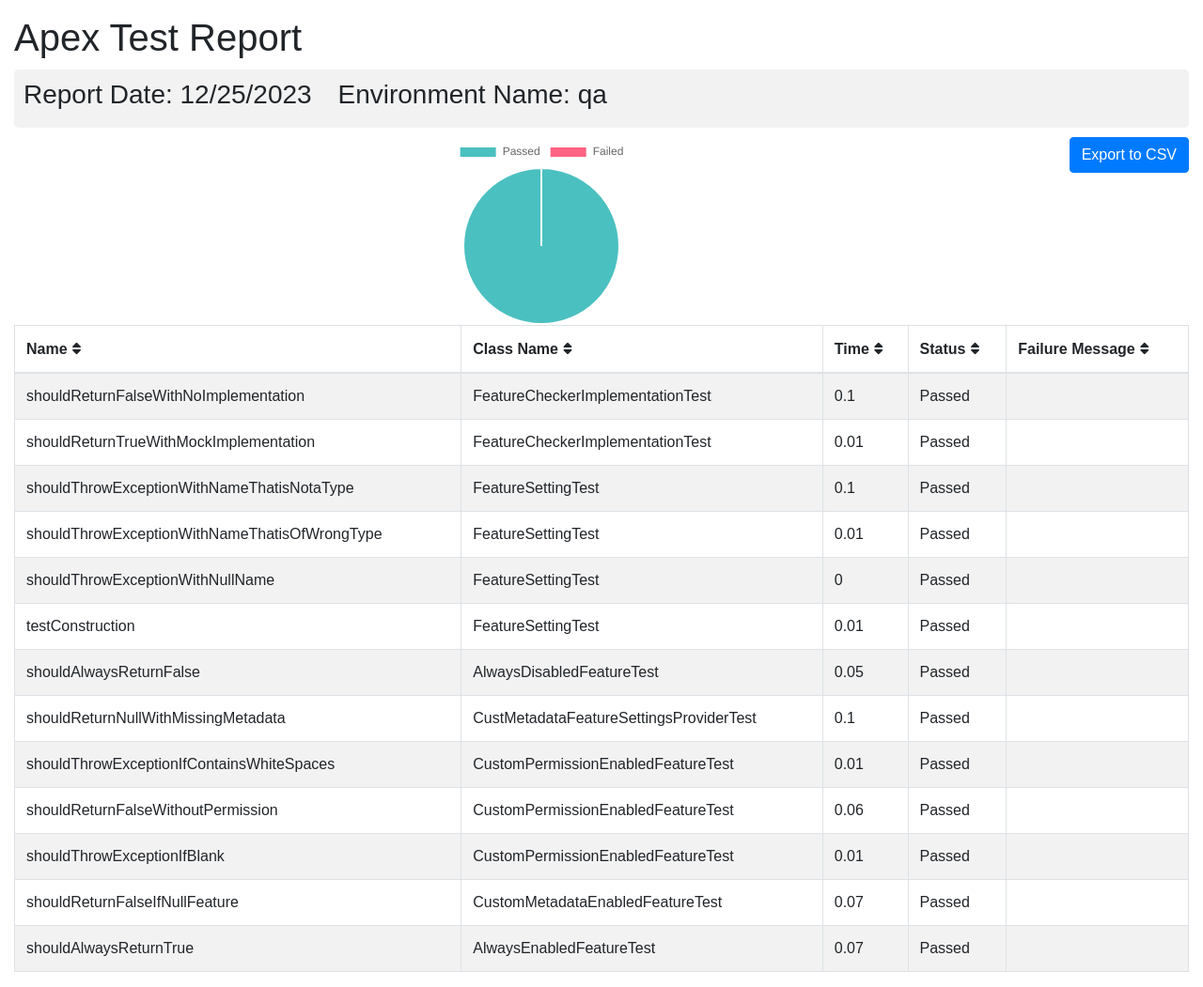
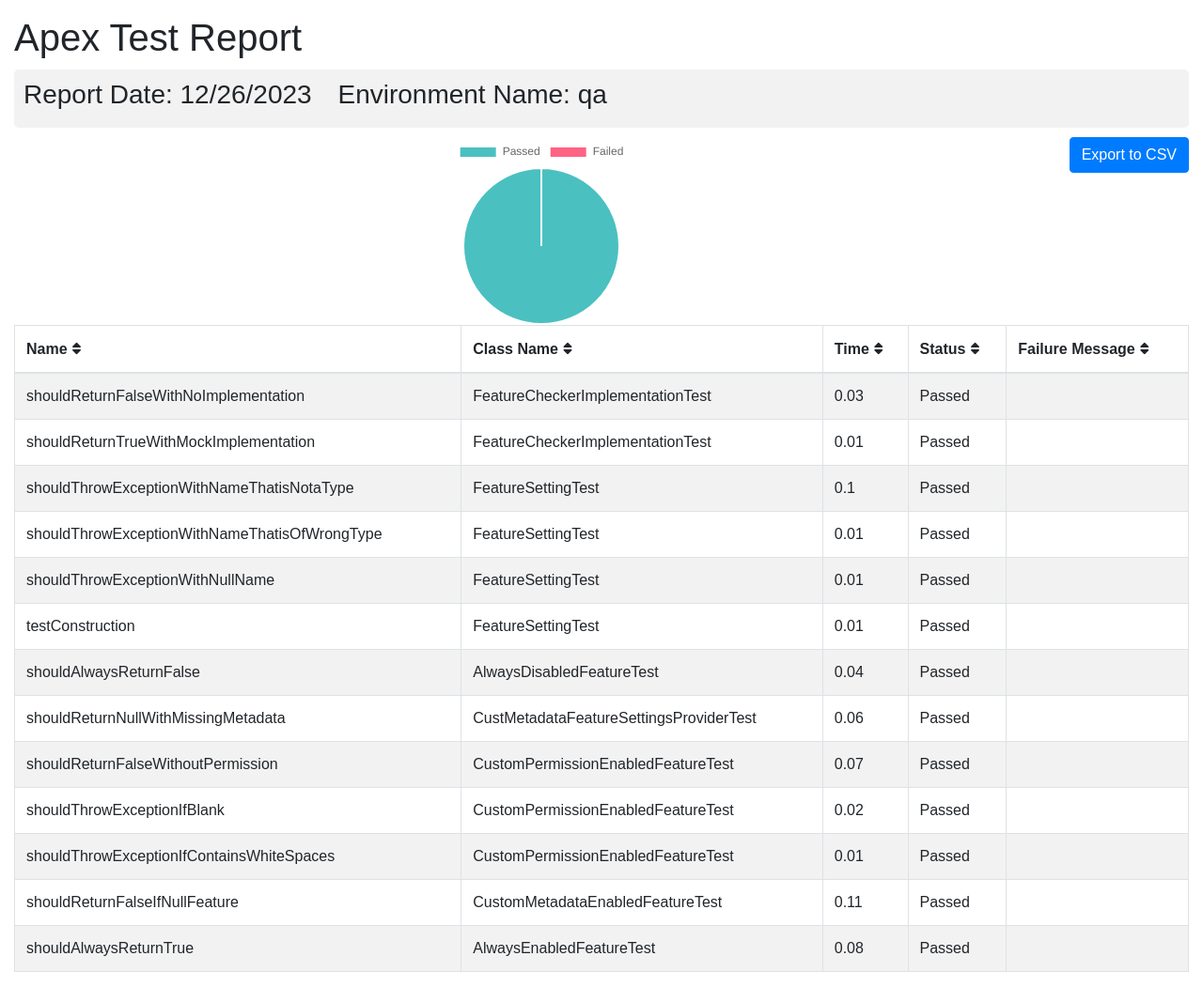
Before and after one commit to flxbl-io/sfops-dashboard, a Jekyll site: the page apextestResults/qa.html, which Jekyll copies as it is, in a window 1280 px wide. Shown: the whole page at 94% size. Built offline with Jekyll 4.4.1, drawn with Linux system fonts in a browser that asks for light colours.

Commit message:
Updated apex test results

```diff
--- a/apextestResults/qa.html
+++ b/apextestResults/qa.html
@@ -102,7 +102,7 @@
       <div class="container-fluid">
         <h1 class="mt-3">Apex Test Report</h1>
         <div class="info-card">
-        <h3>Report Date: 12/25/2023 <span style="margin-left: 20px;">Environment Name: qa</span></h3>
+        <h3>Report Date: 12/26/2023 <span style="margin-left: 20px;">Environment Name: qa</span></h3>
         </div>
         <button onclick="exportTableToCSV('testReport.csv')" class="btn btn-primary float-right">Export to CSV</button>
         <div id="chart-container">
@@ -123,7 +123,7 @@
         <tr>
           <td>shouldReturnFalseWithNoImplementation</td>
           <td>FeatureCheckerImplementationTest</td>
-          <td>0.1</td>
+          <td>0.03</td>
           <td>Passed</td>
           <td></td>
         </tr>
@@ -165,14 +165,28 @@
         <tr>
           <td>shouldAlwaysReturnFalse</td>
           <td>AlwaysDisabledFeatureTest</td>
-          <td>0.05</td>
+          <td>0.04</td>
           <td>Passed</td>
           <td></td>
         </tr>
         <tr>
           <td>shouldReturnNullWithMissingMetadata</td>
           <td>CustMetadataFeatureSettingsProviderTest</td>
-          <td>0.1</td>
+          <td>0.06</td>
+          <td>Passed</td>
+          <td></td>
+        </tr>
+        <tr>
+          <td>shouldReturnFalseWithoutPermission</td>
+          <td>CustomPermissionEnabledFeatureTest</td>
+          <td>0.07</td>
+          <td>Passed</td>
+          <td></td>
+        </tr>
+        <tr>
+          <td>shouldThrowExceptionIfBlank</td>
+          <td>CustomPermissionEnabledFeatureTest</td>
+          <td>0.02</td>
           <td>Passed</td>
           <td></td>
         </tr>
@@ -184,30 +198,16 @@
           <td></td>
         </tr>
         <tr>
-          <td>shouldReturnFalseWithoutPermission</td>
-          <td>CustomPermissionEnabledFeatureTest</td>
-          <td>0.06</td>
-          <td>Passed</td>
-          <td></td>
-        </tr>
-        <tr>
-          <td>shouldThrowExceptionIfBlank</td>
-          <td>CustomPermissionEnabledFeatureTest</td>
-          <td>0.01</td>
-          <td>Passed</td>
-          <td></td>
-        </tr>
-        <tr>
           <td>shouldReturnFalseIfNullFeature</td>
           <td>CustomMetadataEnabledFeatureTest</td>
-          <td>0.07</td>
+          <td>0.11</td>
           <td>Passed</td>
           <td></td>
         </tr>
         <tr>
           <td>shouldAlwaysReturnTrue</td>
           <td>AlwaysEnabledFeatureTest</td>
-          <td>0.07</td>
+          <td>0.08</td>
           <td>Passed</td>
           <td></td>
         </tr>
```
Also changed, not shown: other parts of apextestResults/qa.html (+1 -1 lines).
